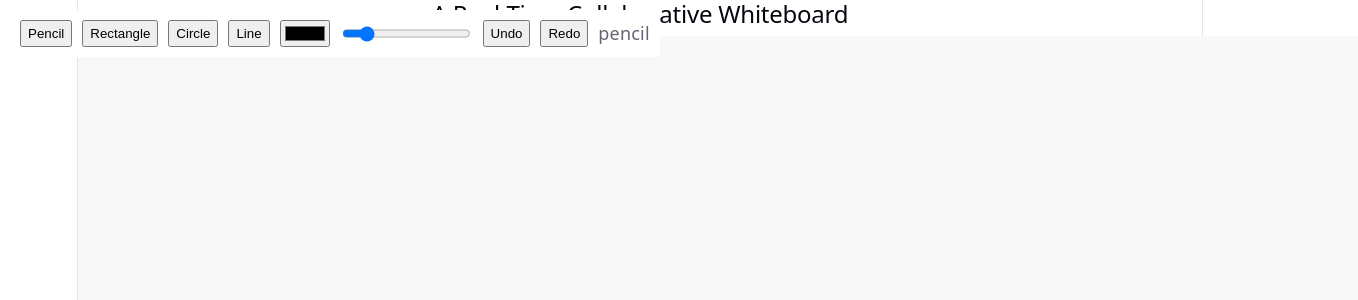
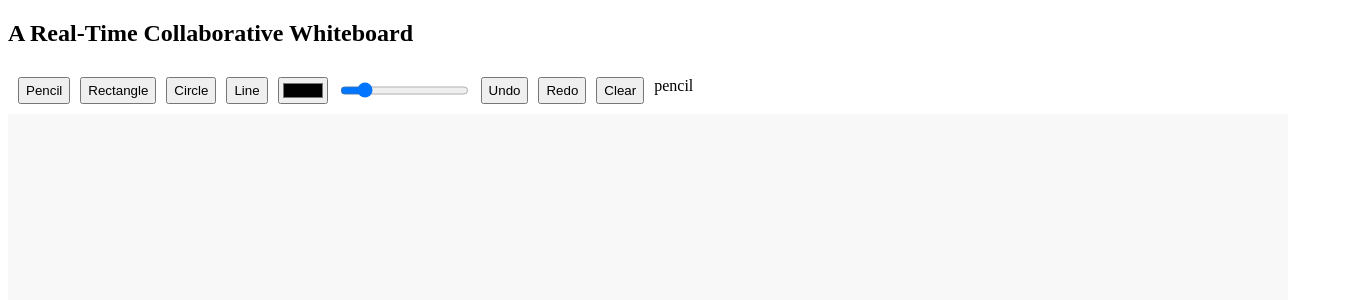
Before and after one commit to pramodboda/collaborative-whiteboard, a React (Vite) app in the folder client/: page / in a window 1280 px wide. Shown: the top 300 px of the page, 1358 px wide, since content can reach past the window. Built offline with nearby package versions, Linux system fonts and the light colour scheme; no server answers.

Commit message:
Initial Project setup

```diff
--- a/client/src/App.css
+++ b/client/src/App.css
@@ -1,4 +1,4 @@
-.counter {
+/* .counter {
   font-size: 16px;
   padding: 5px 10px;
   border-radius: 5px;
@@ -181,4 +181,4 @@
     right: 0;
     border-right-color: var(--border);
   }
-}
+} */
--- a/client/src/App.tsx
+++ b/client/src/App.tsx
@@ -5,7 +5,7 @@
 
 import Whiteboard from "./components/Whiteboard";
 import Toolbar from "./components/Toolbar";
-import CursorLayer from "./components/CursorLayer";
+// import CursorLayer from "./components/CursorLayer";
 
 // import { socket } from "./hooks/useSocket";
 
@@ -135,7 +135,7 @@ function App() {
 
         <Toolbar />
 
-        <CursorLayer />
+        {/* <CursorLayer /> */}
 
         <Whiteboard />
       </div>
--- a/client/src/components/Toolbar.tsx
+++ b/client/src/components/Toolbar.tsx
@@ -42,8 +42,17 @@ import { useBoardStore } from "../store/boardStore";
 const roomId = "room-1";
 
 const Toolbar = () => {
-  const { color, size, tool, setColor, setSize, setTool, undo, redo } =
-    useBoardStore();
+  const {
+    color,
+    size,
+    tool,
+    setColor,
+    setSize,
+    setTool,
+    undo,
+    redo,
+    clearBoard,
+  } = useBoardStore();
 
   const handleUndo = () => {
     const removed = undo();
@@ -66,6 +75,9 @@ const Toolbar = () => {
       element: restored,
     });
   };
+  const handleClear = () => {
+    clearBoard();
+  };
 
   return (
     <div
@@ -73,7 +85,7 @@ const Toolbar = () => {
         display: "flex",
         gap: 10,
         padding: 10,
-        position: "fixed",
+        // position: "fixed",
         top: 10,
         left: 10,
         background: "white",
@@ -105,6 +117,7 @@ const Toolbar = () => {
       <button onClick={handleUndo}>Undo</button>
 
       <button onClick={handleRedo}>Redo</button>
+      <button onClick={handleClear}>Clear</button>
 
       <div>{tool}</div>
     </div>
--- a/client/src/components/Whiteboard.tsx
+++ b/client/src/components/Whiteboard.tsx
@@ -124,7 +124,7 @@ import { socket } from "../hooks/useSocket";
 import type { BoardElement, Stroke } from "../types/drawing";
 
 import { useBoardStore } from "../store/boardStore";
-import { usePresenceStore } from "../store/presenceStore";
+// import { usePresenceStore } from "../store/presenceStore";
 
 import { redrawCanvas } from "../canvas/redrawCanvas";
 
@@ -136,7 +136,7 @@ const Whiteboard = () => {
   const { elements, addElement, removeElement, color, size, tool } =
     useBoardStore();
 
-  const updateCursor = usePresenceStore((state) => state.updateCursor);
+  // const updateCursor = usePresenceStore((state) => state.updateCursor);
 
   const [drawing, setDrawing] = useState(false);
 
--- a/client/src/index.css
+++ b/client/src/index.css
@@ -1,4 +1,4 @@
-:root {
+/* :root {
   --text: #6b6375;
   --text-h: #08060d;
   --bg: #fff;
@@ -108,4 +108,4 @@ code {
   line-height: 135%;
   padding: 4px 8px;
   background: var(--code-bg);
-}
+} */
```
Also changed, not shown: 2 other files (tests, documents, lock files or other folders).
